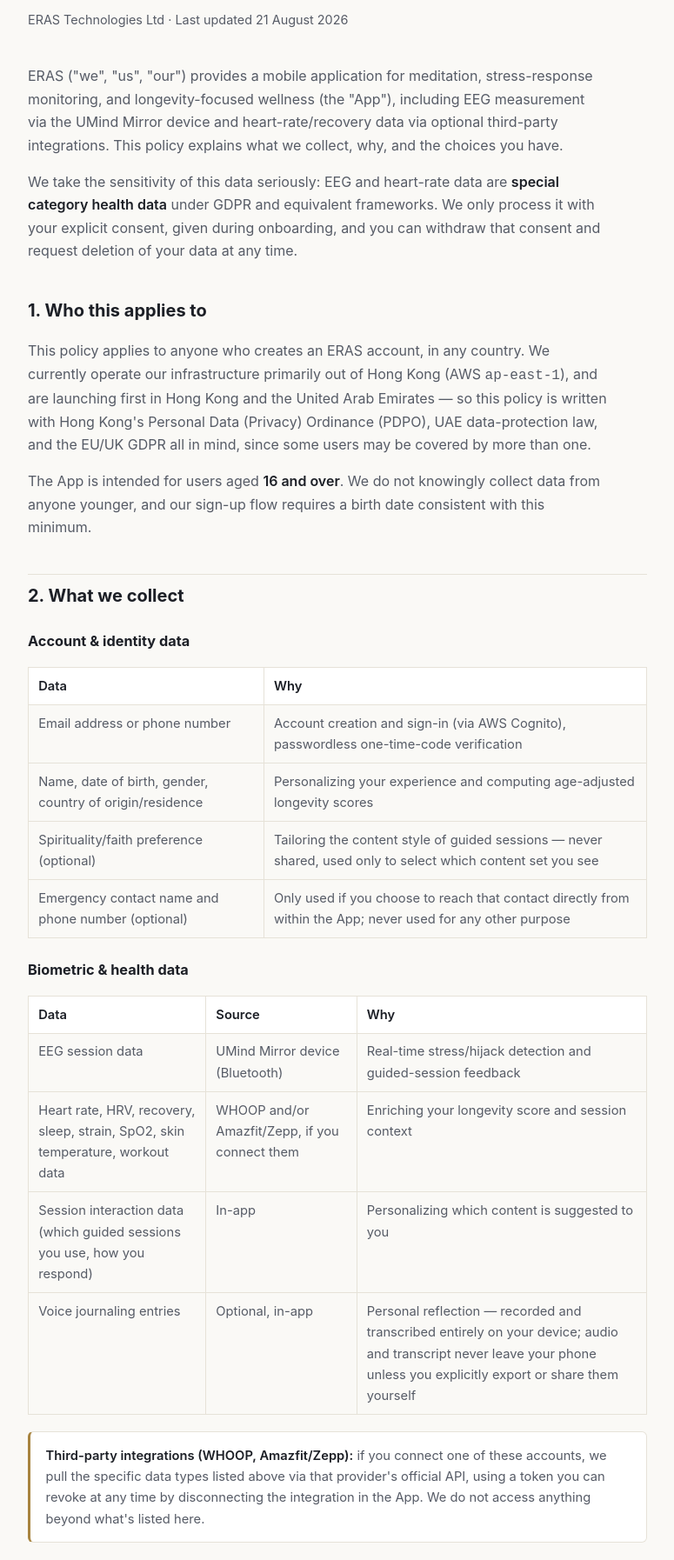
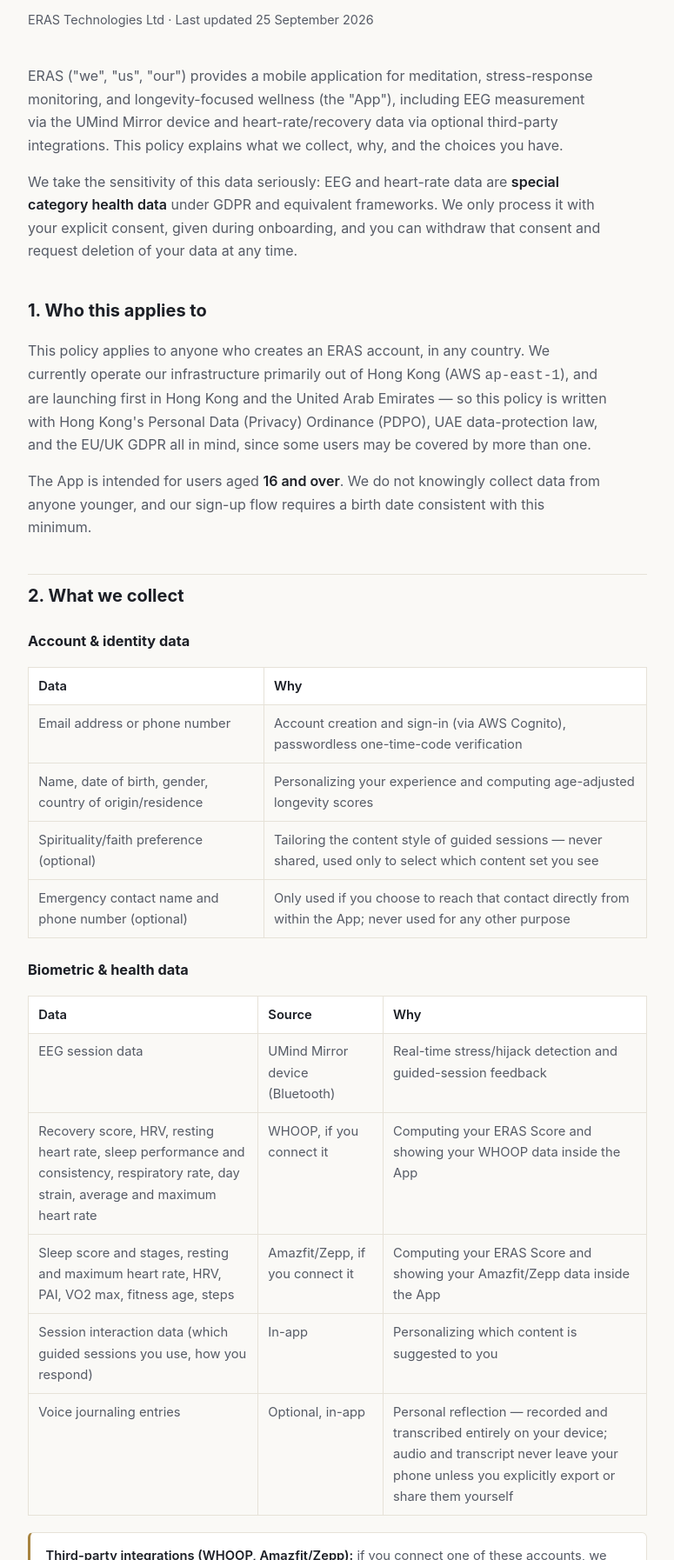
Before and after one commit to BastienG87/eras-legal, a plain HTML site: page privacy/index.html in a window 1280 px wide. Shown: the part 103-1897 px from the top of the page at 87% size, without its empty margins (252-1027 px from the left). Drawn offline with Linux system fonts and the light colour scheme.

Commit message:
privacy: list only the WHOOP data we use, state it never trains models
- Split the combined WHOOP/Amazfit row into two accurate rows. WHOOP now
  lists only what the app uses (recovery, HRV, resting HR, sleep
  performance/consistency, respiratory rate, day strain, avg/max HR);
  removes SpO2, skin temperature and workout data, which were never used
  and are no longer requested. Amazfit row matches the fields the backend
  actually returns.
- Drop the unsupported "session context" purpose; WHOOP/Amazfit data only
  feeds the ERAS Score and its own data screen.
- State that WHOOP data is never used to train models, never part of the
  anonymized research pool, and never shared -- in line with WHOOP's
  updated API Terms (effective 2026-10-06).
- Bump last-updated date.

Publish only after the backend change that stops fetching the unused
fields is deployed, so the policy is true the moment it goes live.

```diff
--- a/privacy/index.html
+++ b/privacy/index.html
@@ -48,7 +48,7 @@
 <div class="wrap">
 
 <h1>Privacy Policy</h1>
-<p class="updated">ERAS Technologies Ltd · Last updated 21 August 2026</p>
+<p class="updated">ERAS Technologies Ltd · Last updated 25 September 2026</p>
 
 <p>ERAS ("we", "us", "our") provides a mobile application for meditation, stress-response monitoring, and longevity-focused wellness (the "App"), including EEG measurement via the UMind Mirror device and heart-rate/recovery data via optional third-party integrations. This policy explains what we collect, why, and the choices you have.</p>
 
@@ -73,13 +73,14 @@
 <table>
   <tr><th>Data</th><th>Source</th><th>Why</th></tr>
   <tr><td>EEG session data</td><td>UMind Mirror device (Bluetooth)</td><td>Real-time stress/hijack detection and guided-session feedback</td></tr>
-  <tr><td>Heart rate, HRV, recovery, sleep, strain, SpO2, skin temperature, workout data</td><td>WHOOP and/or Amazfit/Zepp, if you connect them</td><td>Enriching your longevity score and session context</td></tr>
+  <tr><td>Recovery score, HRV, resting heart rate, sleep performance and consistency, respiratory rate, day strain, average and maximum heart rate</td><td>WHOOP, if you connect it</td><td>Computing your ERAS Score and showing your WHOOP data inside the App</td></tr>
+  <tr><td>Sleep score and stages, resting and maximum heart rate, HRV, PAI, VO2 max, fitness age, steps</td><td>Amazfit/Zepp, if you connect it</td><td>Computing your ERAS Score and showing your Amazfit/Zepp data inside the App</td></tr>
   <tr><td>Session interaction data (which guided sessions you use, how you respond)</td><td>In-app</td><td>Personalizing which content is suggested to you</td></tr>
   <tr><td>Voice journaling entries</td><td>Optional, in-app</td><td>Personal reflection — recorded and transcribed entirely on your device; audio and transcript never leave your phone unless you explicitly export or share them yourself</td></tr>
 </table>
 
 <div class="note">
-<strong>Third-party integrations (WHOOP, Amazfit/Zepp):</strong> if you connect one of these accounts, we pull the specific data types listed above via that provider's official API, using a token you can revoke at any time by disconnecting the integration in the App. We do not access anything beyond what's listed here.
+<strong>Third-party integrations (WHOOP, Amazfit/Zepp):</strong> if you connect one of these accounts, we pull the specific data types listed above via that provider's official API, using a token you can revoke at any time by disconnecting the integration in the App. We do not access anything beyond what's listed here. Data from a connected WHOOP account is used only to compute your ERAS Score and to show it back to you in the App. It is never used to train or improve any model, is never part of the anonymized research pool described in Section 3, and is never shared with any third party.
 </div>
 
 <h3>Device &amp; usage data</h3>
@@ -90,7 +91,7 @@
 </ul>
 
 <h2>3. Anonymized research data pool</h2>
-<p>Separately from the account-linked data above, ERAS maintains an anonymized biometric research pool used to improve our on-device and cloud models. Before storage, your user ID and device ID are passed through a one-way cryptographic transform (PBKDF2, with a secret salt) so this pool cannot be linked back to your account. Only your birth year is retained for this purpose — never your full date of birth.</p>
+<p>Separately from the account-linked data above, ERAS maintains an anonymized biometric research pool used to improve our on-device and cloud models. Before storage, your user ID and device ID are passed through a one-way cryptographic transform (PBKDF2, with a secret salt) so this pool cannot be linked back to your account. Only your birth year is retained for this purpose — never your full date of birth. Data obtained from a connected WHOOP account is never included in this pool.</p>
 <p>This anonymized collection happens as part of normal use of the App and is separate from the setting below, which governs a different, later question.</p>
 
 <h2>4. Sharing with third-party researchers — your choice</h2>
```
